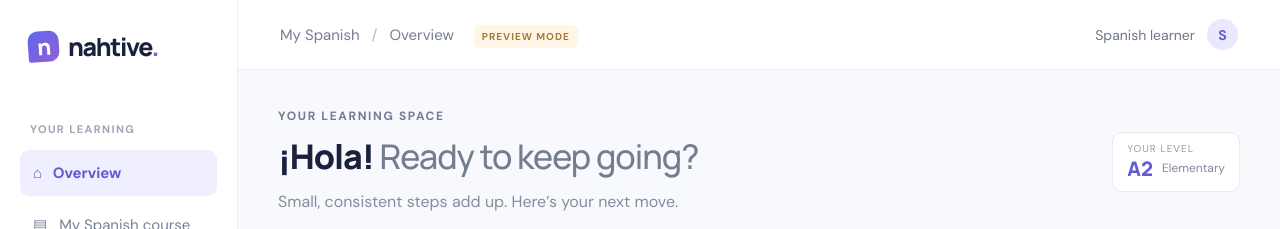
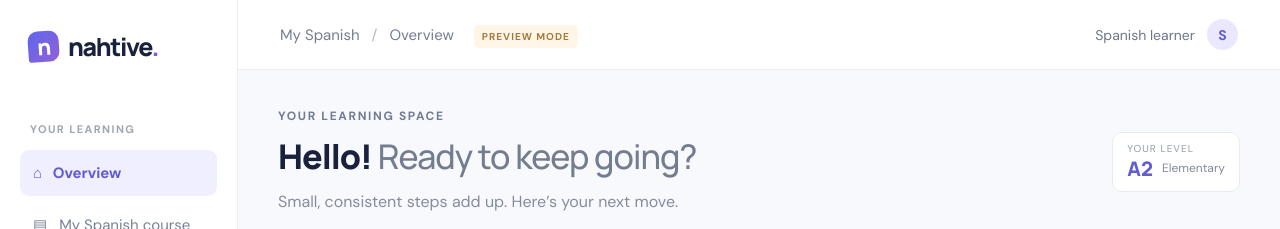
Before and after one commit to joshkhenry-sys/nahtive-2.0, a Next.js app: page /dashboard in a window 1280 px wide. Shown: the top 229 px of the page. Built offline with nearby package versions, Linux system fonts and the light colour scheme.

Commit message:
Use English-first dashboard greeting

```diff
--- a/app/dashboard/page.tsx
+++ b/app/dashboard/page.tsx
@@ -12,7 +12,7 @@ export default function Dashboard() {
   return <main className="learner-app">
     <aside className="learner-sidebar"><Link className="brand" href="/"><span className="brand-symbol">n</span><span>nahtive<span className="brand-dot">.</span></span></Link><div className="side-label">YOUR LEARNING</div><nav><a className="side-active" href="#overview">⌂ &nbsp; Overview</a><a href="#course-plan">▤ &nbsp; My Spanish course</a><a href="#today">◎ &nbsp; Practice</a><a href="#review">↻ &nbsp; Review</a><a href="#progress">▥ &nbsp; Progress</a></nav><div className="sidebar-bottom"><div className="help-card"><b>Need a hand?</b><p>Your learning guide is here to help you stay on track.</p><a href="mailto:hello@nahtive.com">Get in touch ↗</a></div><Link href="/">← Back to Nahtive</Link></div></aside>
     <div className="learner-main"><header className="learner-topbar"><span>My Spanish <i>/</i> Overview <b>PREVIEW MODE</b></span><span className="learner-profile">Spanish learner <i>S</i></span></header>
-      <div className="learner-content" id="overview"><div className="welcome"><div><div className="eyebrow">YOUR LEARNING SPACE</div><h1>¡Hola! <span>Ready to keep going?</span></h1><p>Small, consistent steps add up. Here’s your next move.</p></div><div className="level-badge"><small>YOUR LEVEL</small><b>A2</b><span>Elementary</span></div></div>
+      <div className="learner-content" id="overview"><div className="welcome"><div><div className="eyebrow">YOUR LEARNING SPACE</div><h1>Hello! <span>Ready to keep going?</span></h1><p>Small, consistent steps add up. Here’s your next move.</p></div><div className="level-badge"><small>YOUR LEVEL</small><b>A2</b><span>Elementary</span></div></div>
         <section className="continue-card"><div className="continue-copy"><small>PICK UP WHERE YOU LEFT OFF</small><div className="unit-label">UNIT 04 &nbsp;·&nbsp; LESSON 02</div><h2>Talking about<br/>the past</h2><p>Learn to describe completed actions and talk about what you did yesterday.</p><div className="lesson-meta">◷ 25 min &nbsp;&nbsp; · &nbsp;&nbsp; Grammar · Speaking</div><Link className="button button-primary" href="/lesson">Continue lesson <span>→</span></Link></div><div className="continue-art"><div className="spanish-card"><small>SPANISH IN CONTEXT</small><strong>¿Qué hiciste<br/>ayer?</strong><em>What did you do yesterday?</em><hr/><div><span>comer</span><b>comí</b><small>I ate</small></div><div><span>estudiar</span><b>estudié</b><small>I studied</small></div></div><b className="art-star">✳</b></div></section>
         <div className="learner-grid"><section className="learner-card" id="today"><div className="card-title"><div><small>YOUR NEXT STEPS</small><h3>Today’s lesson</h3></div><span>25 MIN</span></div><div className="task-progress"><div><span>{count} of 4 steps complete</span><b>{Math.round(count/4*100)}%</b></div><div className="progress-line"><i style={{width:(count/4*100)+"%"}}/></div></div><div className="task-list">{lessonSteps.map((step,i)=><button className={done[i]?"task-done":""} key={step} onClick={()=>setDone(old=>old.map((v,j)=>i===j?!v:v))}><i>{done[i]?"✓":"0"+(i+1)}</i><span><b>{["Read","Understand","Practice","Recall"][i]}</b><small>{step}</small></span><em>{["5","7","8","5"][i]} min</em></button>)}</div></section>
           <section className="learner-card" id="progress"><div className="card-title"><div><small>YOUR DEVELOPMENT</small><h3>Skill snapshot</h3></div><b className="snapshot-arrow">↗</b></div><p className="snapshot-copy">A quick view of the skills you’re building. Sample data for this preview.</p><div className="skill-list">{[["Reading",72],["Grammar",58],["Vocabulary",64],["Sentence building",46]].map(([label,value])=><div key={label}><div><span>{label}</span><b>{value}%</b></div><div className="skill-line"><i style={{width:value+"%"}}/></div></div>)}</div><a className="learn-more" href="#course-plan">View learning plan ↗</a></section></div>
```
